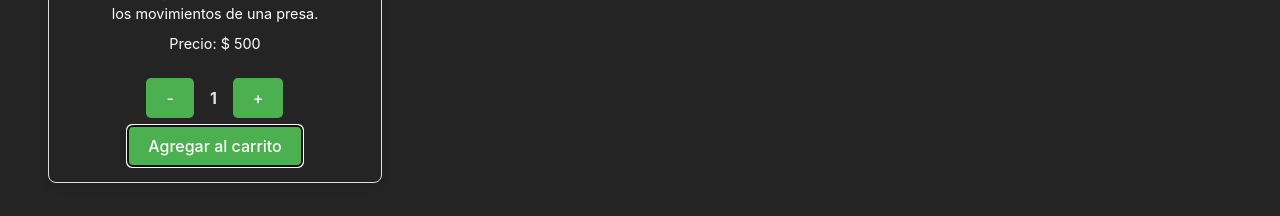
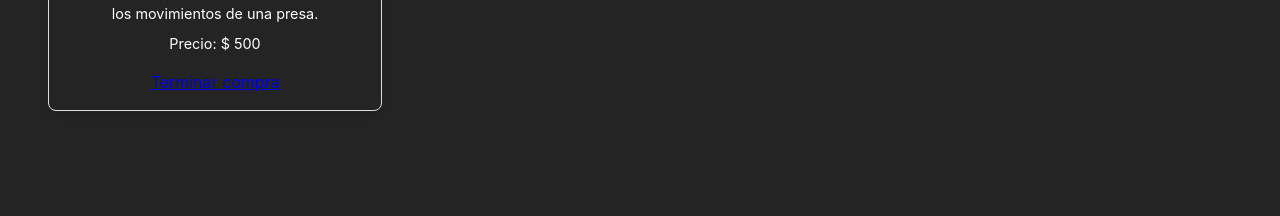
Before and after one commit to leotosi07/ReactCoder, a React (Vite) app: page /item/1 in a window 1280 px wide. Both pictures are taken after a click on the button "Agregar al carrito". Shown: the part 583-799 px from the top of the page. Built offline with nearby package versions, Linux system fonts and the light colour scheme.

Commit message:
preContext

```diff
--- a/src/components/ItemDetail/ItemDetail.jsx
+++ b/src/components/ItemDetail/ItemDetail.jsx
@@ -1,8 +1,16 @@
+import { Link } from "react-router-dom"
 import ItemCount from "../ItemCount/ItemCount"
 import './ItemDetail.css'
+import { useState } from "react"
 
 
 const ItemDetail = ({ id, name, img, category, description, price, stock }) => {
+    const [quantityAdded,setQuantityAdded] = useState(0)
+
+    const handleOnAdd = (quantity) =>{
+        setQuantityAdded(quantity)
+    }
+
     return (
         <article className="CardItem">
             <header className="Header">
@@ -25,11 +33,14 @@
                 </p>
             </section>
             <footer className="ItemFooter">
-                <ItemCount
-                    initial={1}
-                    stock={10}
-                    onAdd={(quantity) => console.log('Cantidad agregada:', quantity)}
-                />
+                {
+                    quantityAdded > 0 ? (
+                        <Link to= '/cart' className="Option">Terminar compra</Link>
+                    ):(
+                        <ItemCount initial={1} stock={stock} onAdd={handleOnAdd}/>
+                    )
+                }
+
             </footer>
         </article>
     )
```
